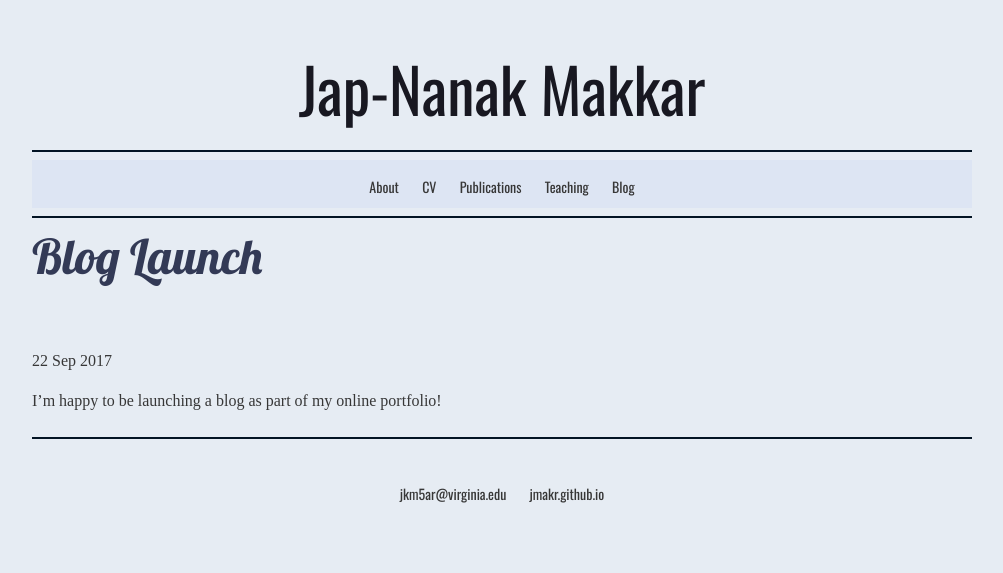
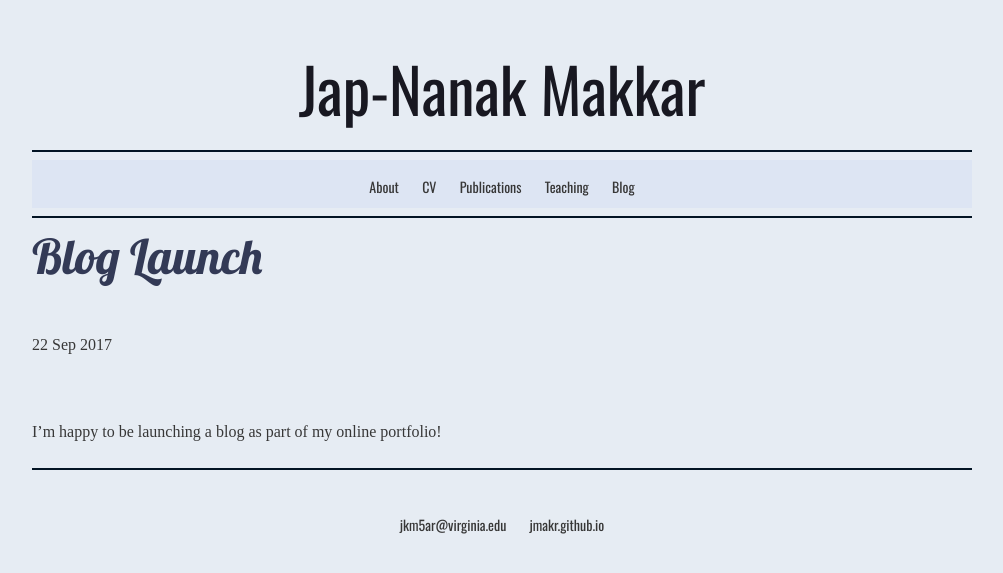
Before and after one commit to jmakr/jmakr.github.io, a Jekyll site: the page built from _posts/2017-09-22-Blog-Launch.md, in a window 1280 px wide. Shown: the top 573 px of the page, without its empty margins (138-1141 px from the left). Built offline with Jekyll 4.4.1, drawn with Linux system fonts in a browser that asks for light colours; some web fonts are replaced.

Commit message:
Update post.html

```diff
--- a/_layouts/post.html
+++ b/_layouts/post.html
@@ -2,7 +2,7 @@
 layout: default
 ---
 <h5>{{ page.title }}</h5>
-<p class="meta">{{ page.date | date_to_string }}</p>
+<p2 class="meta">{{ page.date | date_to_string }}</p2>
 
 <div class="post">
   {{ content }}
```
